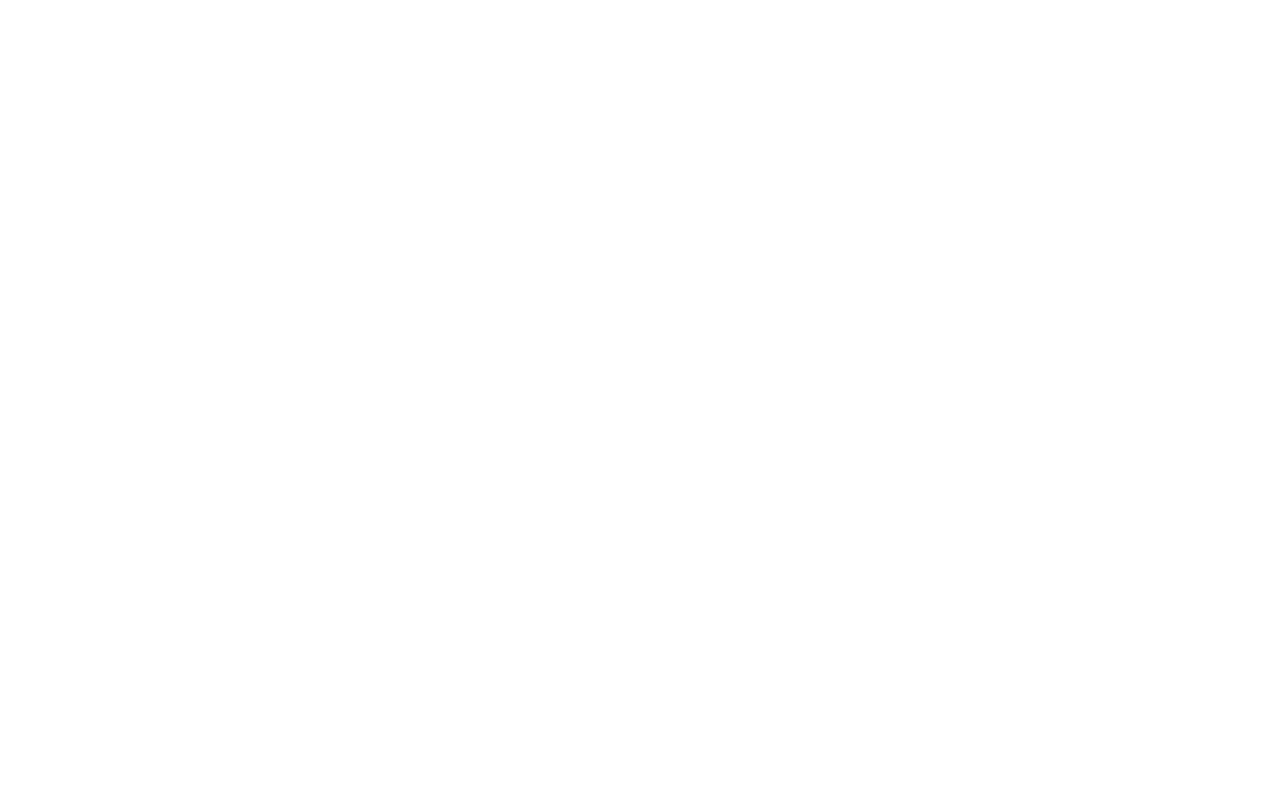
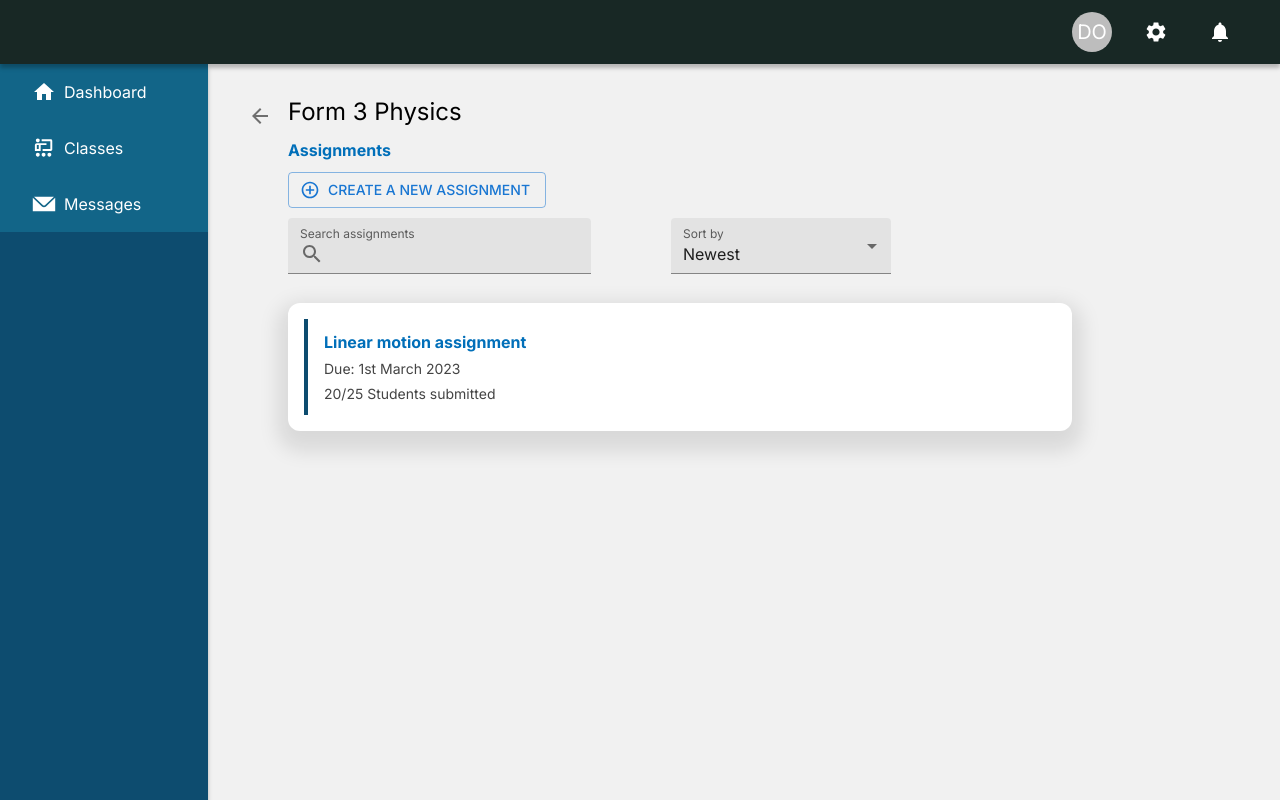
Before and after one commit to danielobima/rydex-lms, a React (Vite) app: page /classes/classID/assignments in a window 1280 px wide. Before the commit this address had no page. Built offline with nearby package versions, Linux system fonts and the light colour scheme.

Commit message:
Added assigment component
modified routers

```diff
--- /dev/null
+++ b/src/pages/classes/components/assignments.tsx
@@ -0,0 +1,125 @@
+import PageComponent from "../../../components/pageComponent";
+import { ArrowBack, Search } from "@mui/icons-material";
+import {
+  Button,
+  IconButton,
+  InputAdornment,
+  MenuItem,
+  Box,
+  Stack,
+  TextField,
+  Typography,
+} from "@mui/material";
+import AddCircleOutlineOutlinedIcon from "@mui/icons-material/AddCircleOutlineOutlined";
+
+export default function assignments() {
+  const sortMe = [
+    { value: "Newest", label: "Newest" },
+    { value: "Recent", label: "Recent" },
+    { value: "Popular", label: "Popular" },
+  ];
+
+  const details = {
+    title: "Linear motion assignment",
+    date: "Due: 1st March 2023",
+    body: "20/25 Students submitted"
+  };
+  const {title, date, body} = details
+
+  return (
+    <PageComponent>
+      <Stack direction={"row"} spacing={1}>
+        <Stack>
+          <IconButton href="/classes/className">
+            <ArrowBack />
+          </IconButton>
+        </Stack>
+        <Stack
+          direction={"column"}
+          sx={{ alignItems: "start", rowGap: "10px" }}
+        >
+          <Typography variant="h5">Form 3 Physics</Typography>
+          <Typography
+            sx={{
+              color: "#016FB9",
+              fontWeight: 700,
+              //   border: "2px solid red",
+              width: "100px",
+              //   marginLeft: '25px'
+            }}
+          >
+            Assignments
+          </Typography>
+          <Button
+            variant="outlined"
+            startIcon={<AddCircleOutlineOutlinedIcon />}
+          >
+            create a new Assignment
+          </Button>
+
+          <Stack direction={"row"} sx={{marginBottom: '19px'}} spacing={10}>
+            <TextField
+              InputProps={{
+                startAdornment: (
+                  <InputAdornment position="start">
+                    <Search />
+                  </InputAdornment>
+                ),
+              }}
+              label="Search assignments"
+              sx={{ width: "303px" }}
+              variant="filled"
+            />
+
+            <TextField
+              id="outlined-select-currency"
+              select
+              variant="filled"
+              sx={{ width: "220px" }}
+              label="Sort by"
+              defaultValue="Newest"
+            >
+              {sortMe.map((option) => (
+                <MenuItem key={option.value} value={option.value}>
+                  {option.label}
+                </MenuItem>
+              ))}
+            </TextField>
+          </Stack>
+
+          <Stack
+            sx={{
+              borderRadius: "12px",
+              bgcolor: "white",
+              boxShadow: "0px 10px 20px 10px rgba(0, 0, 0, 0.1)",
+              p: 2,
+              alignItems: 'center',
+              width: '784px',
+              height: '128px',
+              top: '197px',
+              left: '0px'
+            }}
+            spacing={2}
+            direction="row"
+          >
+            <Box sx={{ height: "100%", width: "4px", bgcolor: "#0D4C6F" }} />
+            <Stack sx={{rowGap: '5px'}}>
+              <Typography
+                sx={{ fontWeight: 700, color: "#016FB9" }}
+                className="text-[#016FB9] font-bold"
+              >
+                {title}
+              </Typography>
+              <Typography variant="body2" color={"#444444"}>
+                {date}
+              </Typography>
+              <Typography variant="body2" color={"#444444"}>
+                {body}
+              </Typography>
+            </Stack>
+          </Stack>
+        </Stack>
+      </Stack>
+    </PageComponent>
+  );
+}
--- a/src/routes.tsx
+++ b/src/routes.tsx
@@ -6,6 +6,7 @@
 import LoginPage from "./pages/login/login";
 import MessagesPage from "./pages/messages/messages";
 import Students from "./pages/classes/components/students"
+import Assignments from "./pages/classes/components/assignments";
 
 const AppRoutes = () => {
   return (
@@ -16,6 +17,7 @@
           <Route path="/classes" element={<Classes />} />
           <Route path="/classes/:classID" element={<ClassPage />} />
           <Route path="/classes/classID/students" element={<Students />}/>
+          <Route  path='/classes/classID/assignments' element={<Assignments />}/>
           <Route path="/messages" element={<MessagesPage />} />
         </Route>
         <Route path="/login" element={<LoginPage />} />
```
